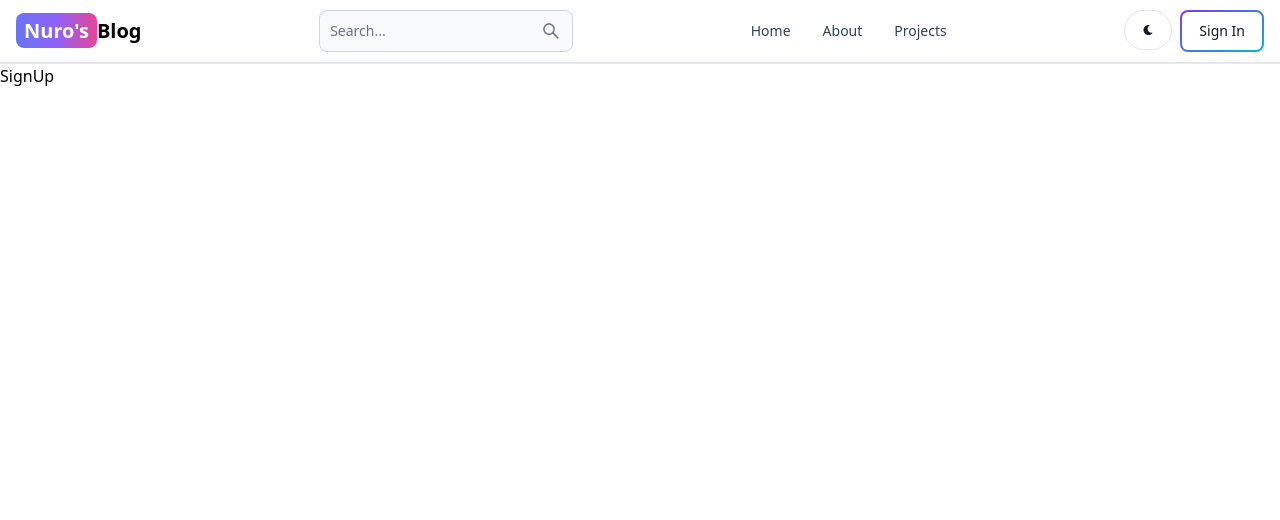
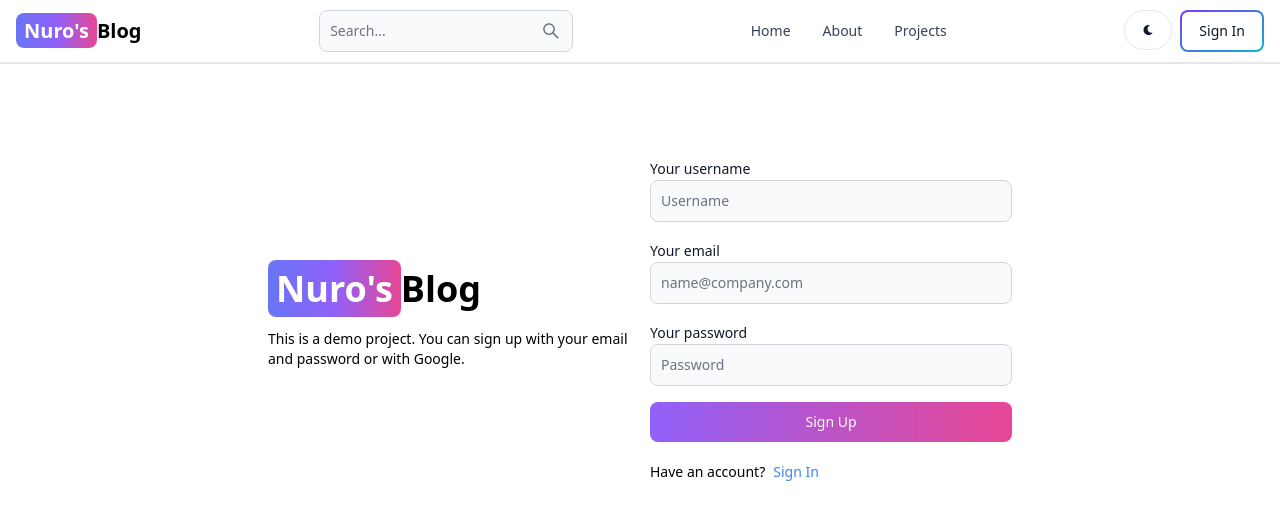
Before and after one commit to DilaNurfadila/mern-blog, a React (Vite) app in the folder client/: page /sign-up in a window 1280 px wide. Shown: the top 520 px of the page. Built offline with nearby package versions, Linux system fonts and the light colour scheme.

Commit message:
create sign up page ui

```diff
--- a/client/src/components/Header.jsx
+++ b/client/src/components/Header.jsx
@@ -7,6 +7,7 @@
   const path = useLocation().pathname;
   return (
     <Navbar className="border-b-2">
+    {/* Logo */}
       <Link
         to="/"
         className="self-center whitespace-nowrap text-sm sm:text-xl font-semibold dark:text-white"
--- a/client/src/pages/SignUp.jsx
+++ b/client/src/pages/SignUp.jsx
@@ -1,7 +1,51 @@
 // import React from 'react'
+
+import { Button, Label, TextInput } from "flowbite-react";
+import { Link } from "react-router-dom";
 
 export default function SignUp() {
   return (
-    <div>SignUp</div>
-  )
+    <div className="min-h-screen mt-20">
+      <div className="flex p-3 max-w-3xl mx-auto flex-col md:flex-row md:items-center gap-5">
+        {/* left */}
+        <div className="flex-1">
+          <Link to="/" className="font-bold dark:text-white text-4xl">
+            <span className="px-2 py-1 bg-gradient-to-r from-indigo-500 via-purple-500 to-pink-500 rounded-lg text-white">
+              Nuro&apos;s
+            </span>
+            Blog
+          </Link>
+          <p className="text-sm mt-5">
+            This is a demo project. You can sign up with your email and password
+            or with Google.
+          </p>
+        </div>
+        {/* right */}
+
+        <div className="flex-1">
+          <form className="flex flex-col gap-4">
+            <div>
+              <Label value="Your username" />
+              <TextInput type="text" placeholder="Username" id="username" />
+            </div>
+            <div>
+              <Label value="Your email" />
+              <TextInput type="text" placeholder="name@company.com" id="email" />
+            </div>
+            <div>
+              <Label value="Your password" />
+              <TextInput type="text" placeholder="Password" id="password" />
+            </div>
+            <Button gradientDuoTone='purpleToPink' type='submit'>
+              Sign Up
+            </Button>
+          </form>
+          <div className="flex gap-2 text-sm mt-5">
+            <span>Have an account?</span>
+            <Link to="/sign-in" className="text-blue-500">Sign In</Link>
+          </div>
+        </div>
+      </div>
+    </div>
+  );
 }
```
